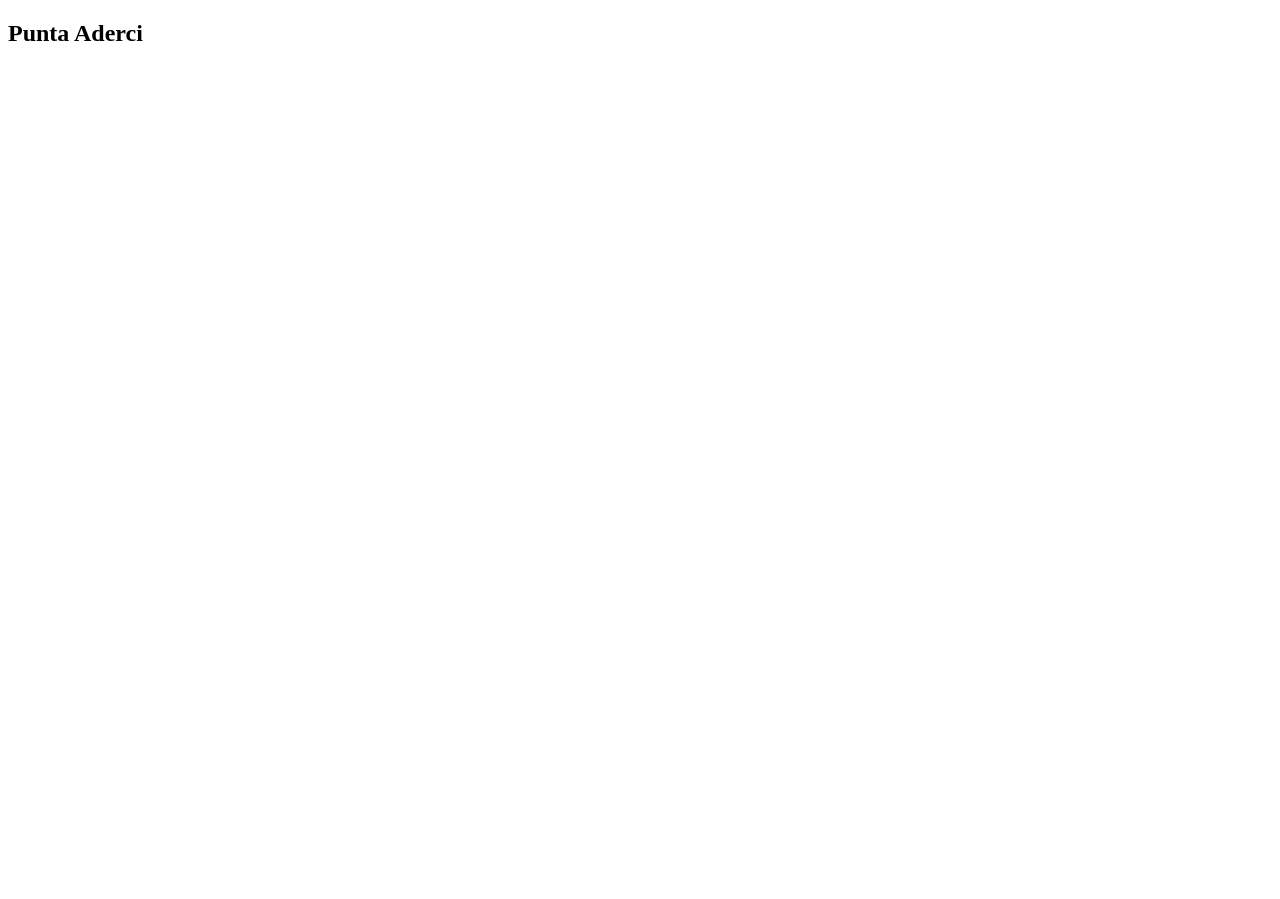
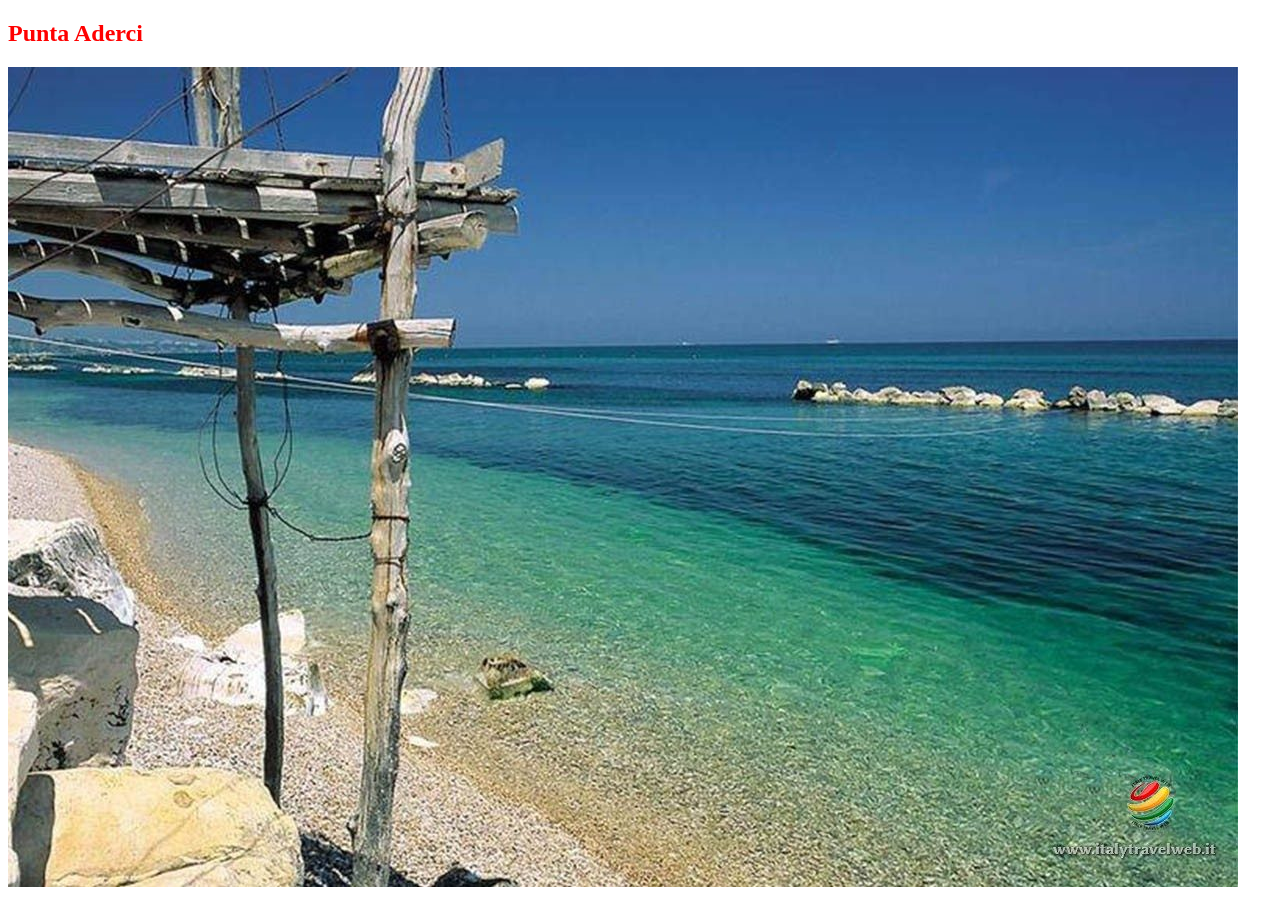
Before and after one commit to ranalliloris/ranalli_09-05-2021, a plain HTML site: page localitàMare.html in a window 1280 px wide. Before the commit the page ends 800 px from the top, so only its background shows below. Drawn offline with Linux system fonts and the light colour scheme.

Commit message:
Aggiunto file style.css

```diff
--- /dev/null
+++ b/css/style.css
@@ -0,0 +1,4 @@
+.text-red
+{
+    color: red;
+}
--- a/localitàMare.html
+++ b/localitàMare.html
@@ -5,8 +5,11 @@
     <meta http-equiv="X-UA-Compatible" content="IE=edge">
     <meta name="viewport" content="width=device-width, initial-scale=1.0">
     <title>Punta Aderci</title>
+    <link rel="stylesheet" href="css/style.css">
 </head>
 <body>
-    <h2>Punta Aderci</h2>
+    <h2 class="text-red">Punta Aderci</h2>
+    <img src="img/punta-aderci.jpg" alt="Località Punta Aderci" />
+
 </body>
 </html>
```
